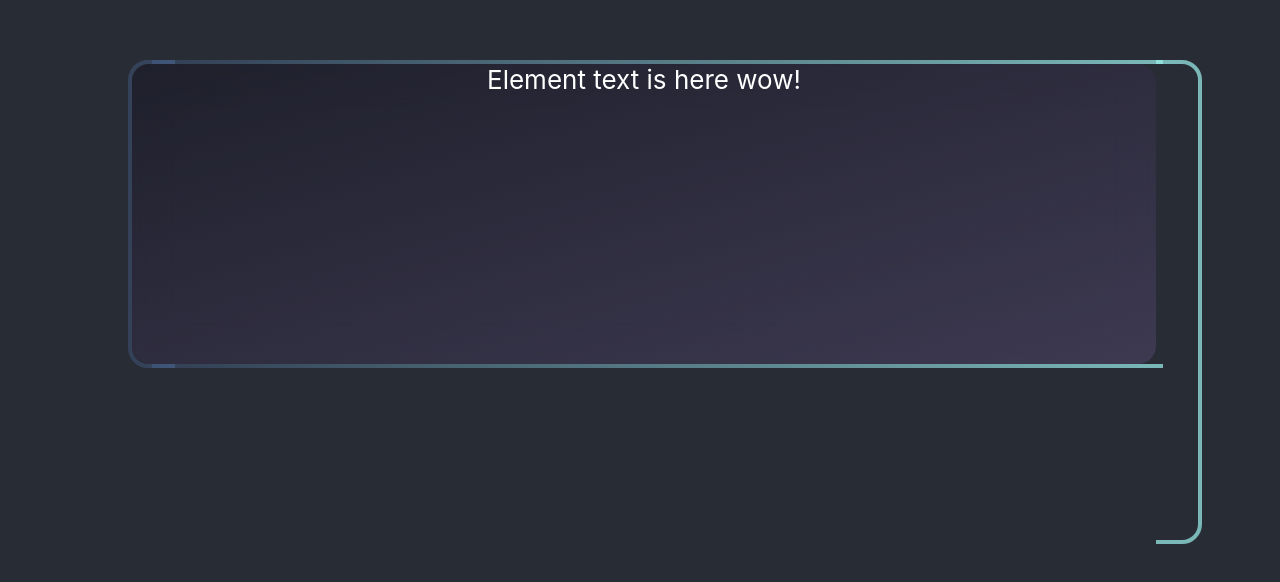
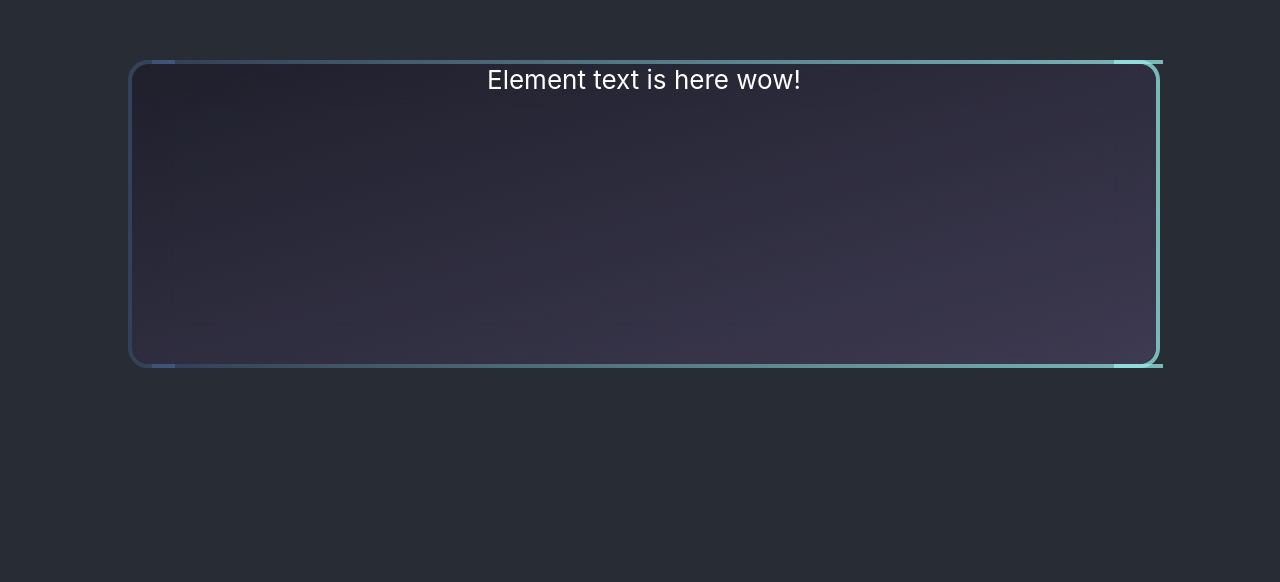
Before and after one commit to Jrschellenberg/glass-morphism-gradient-border-radius-example, a React (Create React App) app: page / in a window 1280 px wide. Shown: the part 186-768 px from the top of the page. Built offline with nearby package versions, Linux system fonts and the light colour scheme.

Commit message:
Getting warmer!

```diff
--- a/src/App.js
+++ b/src/App.js
@@ -36,7 +36,9 @@ function GlassMorphism({ children , colorLeft, colorRight, borderRadius, borderW
               />
             </div>
             <div className="right" >
-              <LineRight />
+              <LineRight
+                  height={height}
+              />
             </div>
 
             <div className="top" />
--- a/src/App.scss
+++ b/src/App.scss
@@ -68,7 +68,7 @@
 }
 
 .right {
-  right: 0;
+  right: 42px;
   top: 0;
 
   svg, svg * {
--- a/src/components/LineRight.js
+++ b/src/components/LineRight.js
@@ -1,24 +1,22 @@
-import App from "../App";
-
 function LineRight({width, height = 484}){
   if(!height){
     return null;
   }
   return (
-      <svg width="46" height="484" viewBox="0 0 46 484" fill="none" xmlns="http://www.w3.org/2000/svg">
+      <svg width="46" height={height} viewBox={`0 0 46 ${height}`} fill="none" xmlns="http://www.w3.org/2000/svg">
         <g filter="url(#filter0_b_423_624)">
-          <path d="M0 2H26C35.9411 2 44 10.0589 44 20V464C44 473.941 35.9411 482 26 482H0" stroke="url(#paint0_linear_423_624)" stroke-width="4"/>
+          <path d={`M0 2H26C35.9411 2 44 10.0589 44 20V${height-20}C44 ${height - 10.059} 35.9411 ${height-2} 26 ${height-2}H0`} stroke="url(#paint0_linear_423_624)" strokeWidth="4"/>
         </g>
         <defs>
-          <filter id="filter0_b_423_624" x="-40" y="-40" width="126" height="564" filterUnits="userSpaceOnUse" color-interpolation-filters="sRGB">
-            <feFlood flood-opacity="0" result="BackgroundImageFix"/>
+          <filter id="filter0_b_423_624" x="-40" y="-40" width="126" height="564" filterUnits="userSpaceOnUse" colorInterpolationFilters="sRGB">
+            <feFlood floodOpacity="0" result="BackgroundImageFix"/>
             <feGaussianBlur in="BackgroundImageFix" stdDeviation="20"/>
             <feComposite in2="SourceAlpha" operator="in" result="effect1_backgroundBlur_423_624"/>
             <feBlend mode="normal" in="SourceGraphic" in2="effect1_backgroundBlur_423_624" result="shape"/>
           </filter>
           <linearGradient id="paint0_linear_423_624" x1="60.683" y1="-13.109" x2="-680.812" y2="2.66845" gradientUnits="userSpaceOnUse">
-            <stop stop-color="#9AEEEB" stop-opacity="0.72"/>
-            <stop offset="1" stop-color="#669CF8" stop-opacity="0.16"/>
+            <stop stopColor="#9AEEEB" stopOpacity="0.72"/>
+            <stop offset="1" stopColor="#669CF8" stopOpacity="0.16"/>
           </linearGradient>
         </defs>
       </svg>
```
